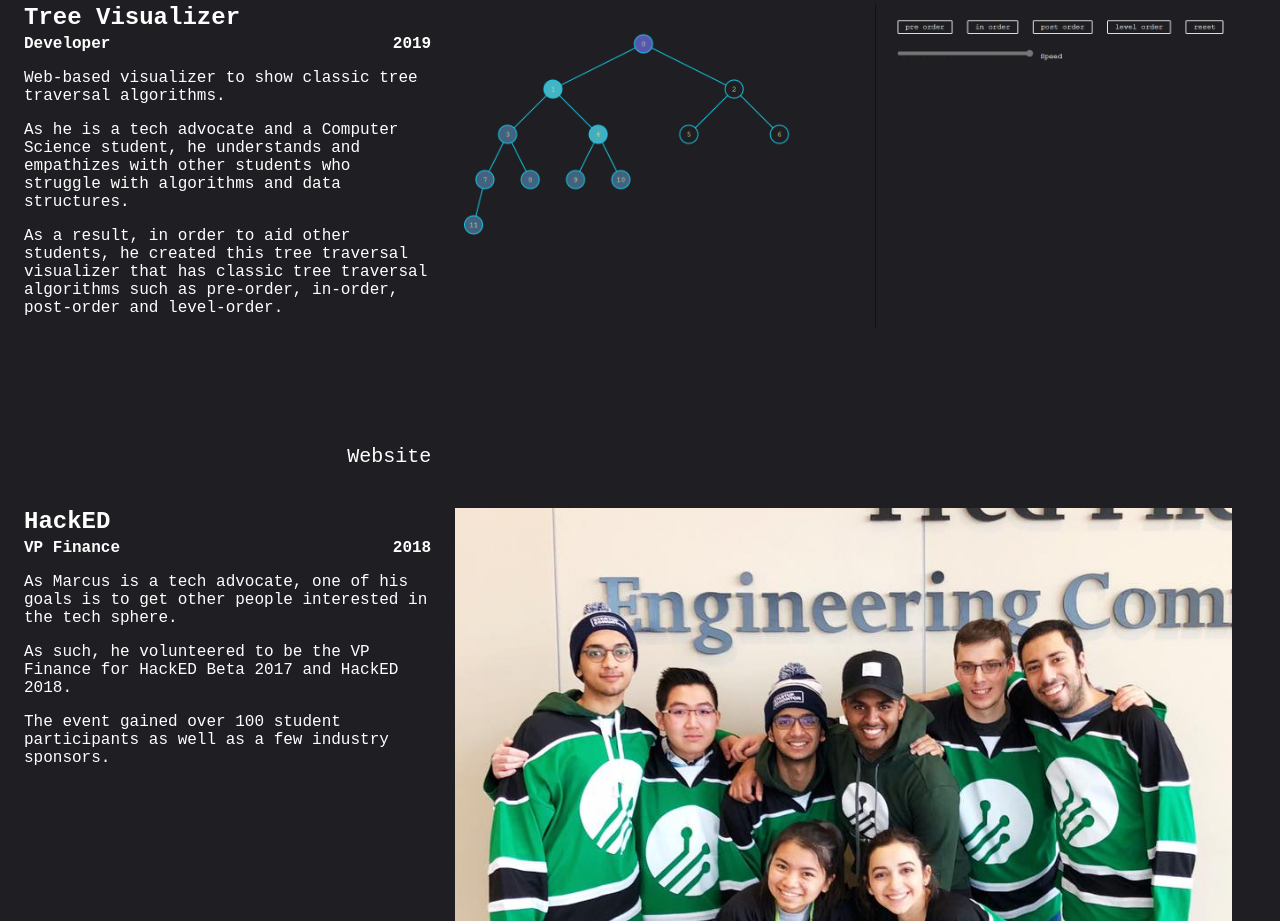
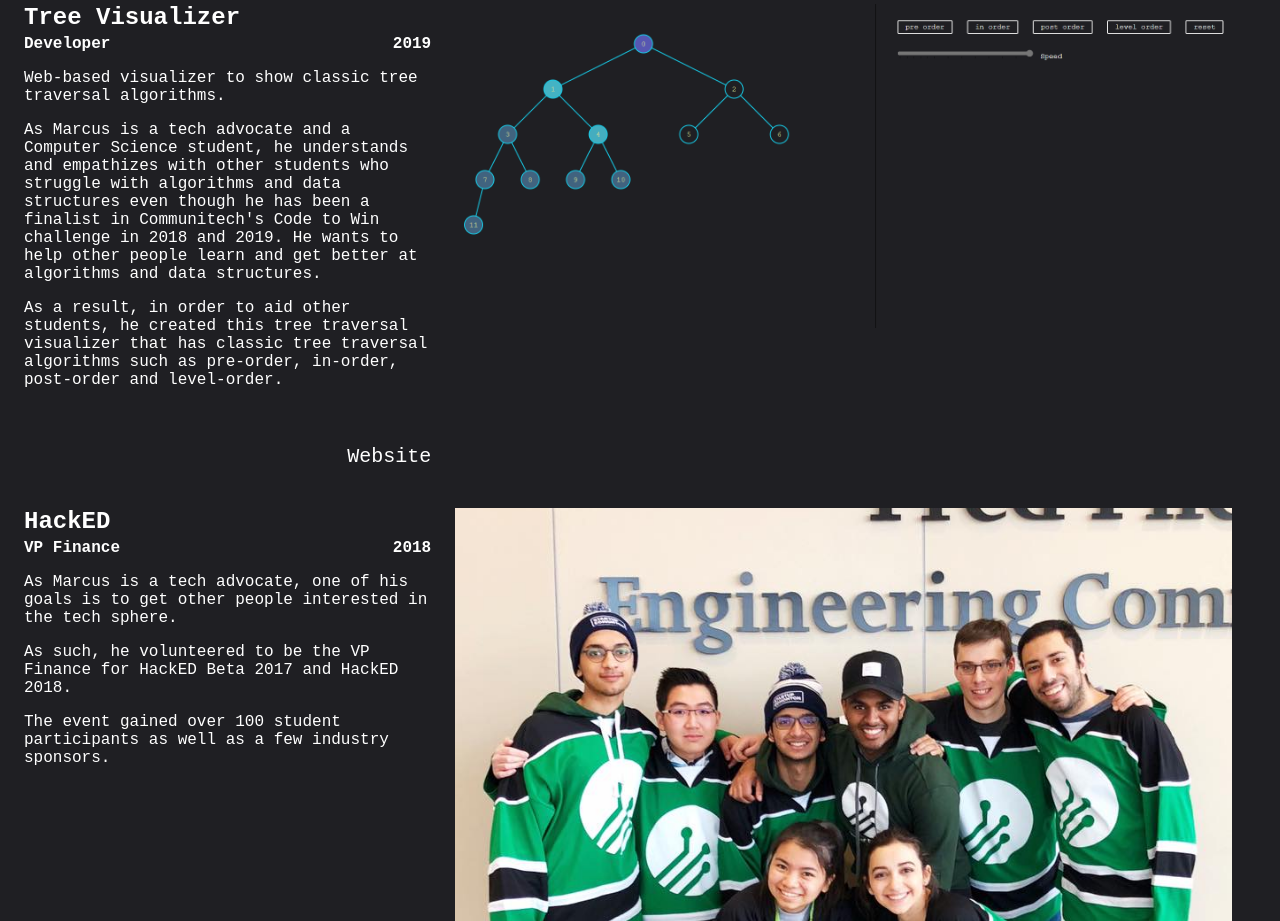
Before and after one commit to MarcusBoay/marcusboay.github.io, a React (Create React App) app: page /#/ in a window 1280 px wide. Shown: the part 820-1741 px from the top of the page. Built offline with nearby package versions, Linux system fonts and the light colour scheme; what typesafe-actions would draw is missing.

Commit message:
add code to win snippet

```diff
--- a/src/pages/Home/Home.tsx
+++ b/src/pages/Home/Home.tsx
@@ -68,7 +68,7 @@ const projects = [
         role: 'Developer',
         description: [
             'Web-based visualizer to show classic tree traversal algorithms.',
-            'As he is a tech advocate and a Computer Science student, he understands and empathizes with other students who struggle with algorithms and data structures.',
+            "As Marcus is a tech advocate and a Computer Science student, he understands and empathizes with other students who struggle with algorithms and data structures even though he has been a finalist in Communitech's Code to Win challenge in 2018 and 2019. He wants to help other people learn and get better at algorithms and data structures.",
             'As a result, in order to aid other students, he created this tree traversal visualizer that has classic tree traversal algorithms such as pre-order, in-order, post-order and level-order.',
         ],
         links: [{ title: 'Website', url: '/#/tree-viz' }],
```
